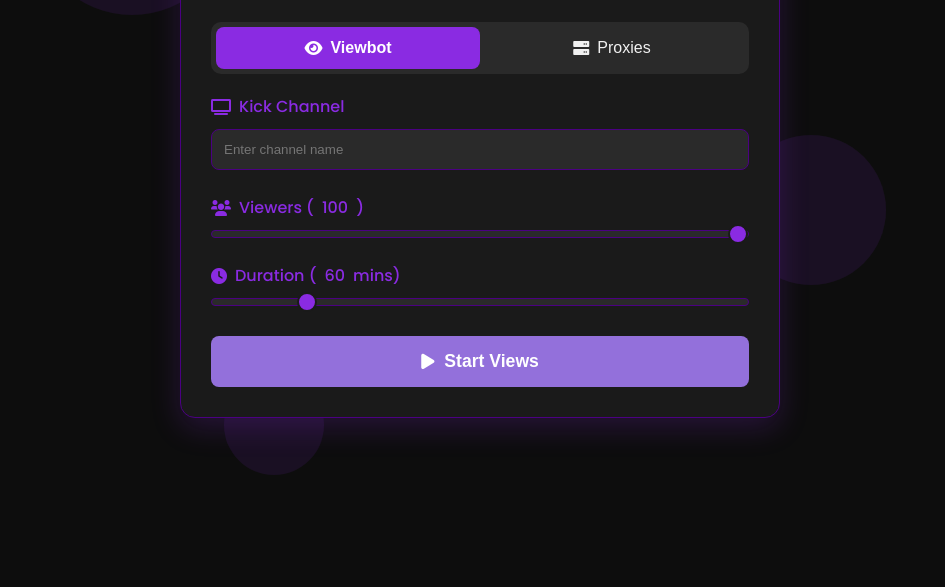
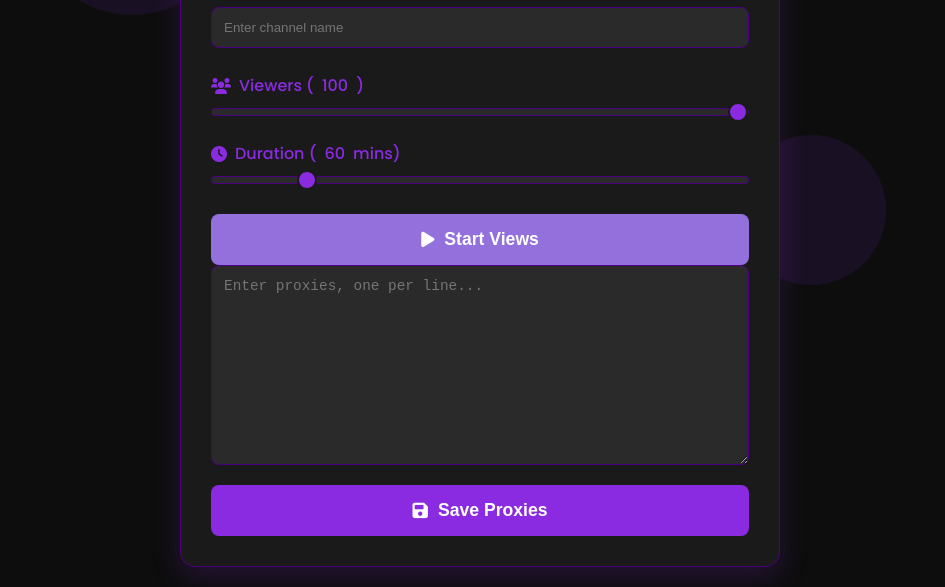
Before and after one commit to xontpy/adsadadadsite, a plain HTML site: page index.html in a window 1280 px wide. Shown: the part 240-827 px from the top of the page, without its empty margins (160-1105 px from the left). Before the commit the page ends 800 px from the top, so only its background shows below. Drawn offline with Linux system fonts and the light colour scheme.

Commit message:
Update style.css

```diff
--- a/style.css
+++ b/style.css
@@ -418,6 +418,25 @@
     white-space: pre-wrap; /* Allows wrapping of long status lines */
 }
 
+/* --- Proxies Tab --- */
+#proxies-content {
+    display: flex;
+    flex-direction: column;
+    gap: 20px;
+}
+
+#proxies-textarea {
+    min-height: 200px; /* Adjust as needed */
+    resize: vertical; /* Allow vertical resizing */
+    font-family: 'Courier New', Courier, monospace;
+    font-size: 0.9em;
+}
+
+.proxies-footer {
+    display: flex;
+    justify-content: flex-end;
+}
+
 /* --- Status Box / Toast Notification --- */
 .status-box {
     position: fixed;
```
